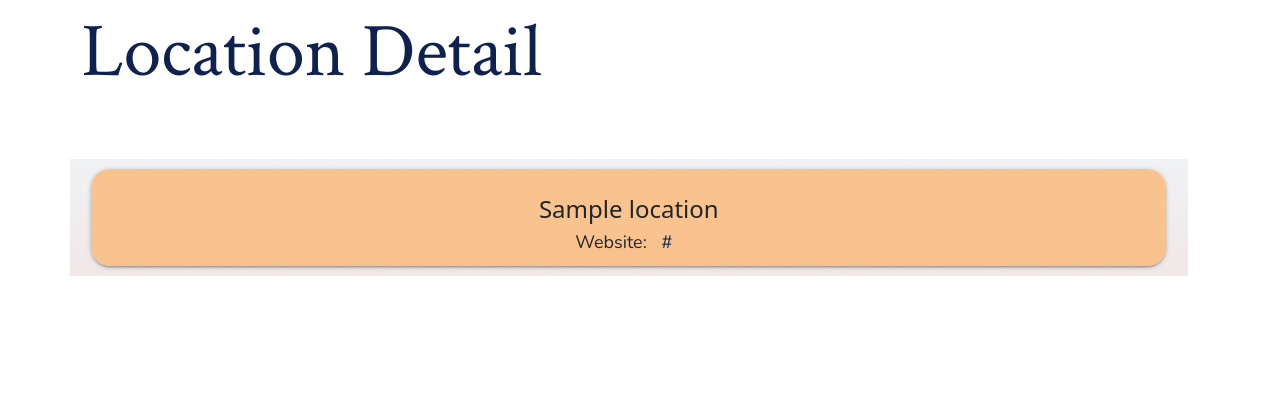
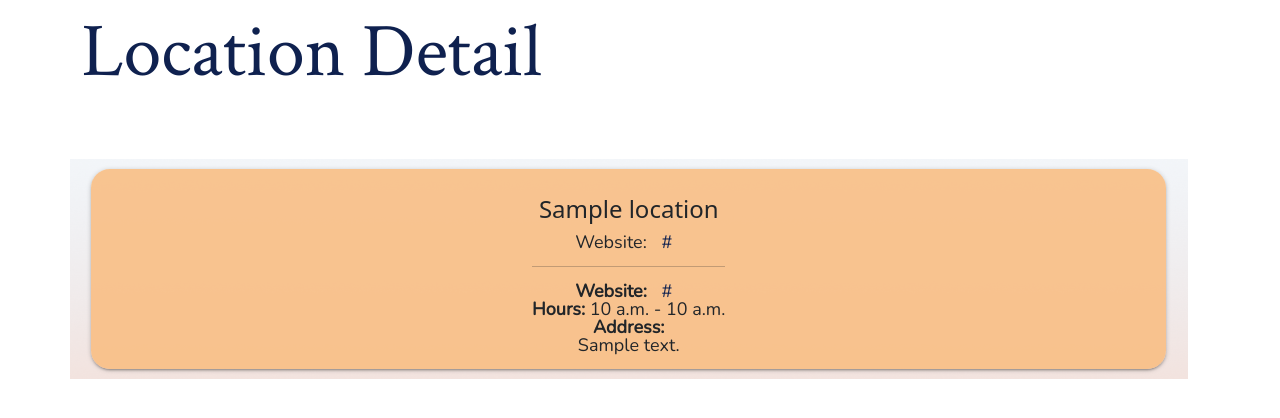
Before and after one commit to oselim14/travel-now, a Django app: page /locations/1/ in a window 1280 px wide. Shown: the part 106-524 px from the top of the page. Run offline with Django 3.2, Linux system fonts and the light colour scheme; tables that the repository leaves empty hold one stand-in row (values such as "Sample post"); some libraries are stand-ins or nearby versions.

Commit message:
info on detail card

```diff
--- a/main_app/templates/main_app/location_detail.html
+++ b/main_app/templates/main_app/location_detail.html
@@ -9,6 +9,10 @@
       <div class="card-content">
         <span class="card-title">{{ location.name }}</span>
         <p>Website: <a href={{ location.website }} target='_blank'>{{ location.website }}</a></p>
+        <hr>
+          <p><b>Website:</b> <a href={{ location.website }} target='_blank'>{{ location.website }}</a></p>
+          <p><b>Hours:</b> {{ location.open_hours }} - {{ location.closing_hours }}</p>
+          <p><b>Address:</b> <br> {{ location.address }} </p>
       </div>
       {% if request.user.id == location.user.id %}
         <div class="card-action">
```
